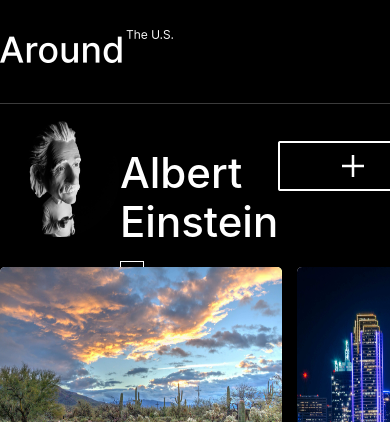
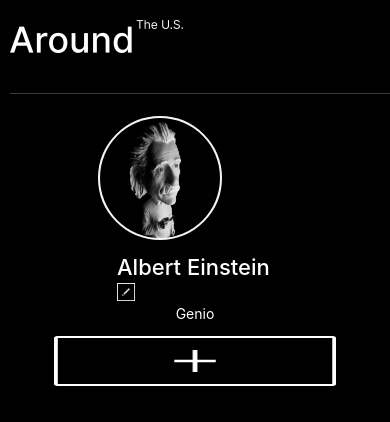
Before and after one commit to alfonsocastrojesus/web_project_around, a plain HTML site: page index.html in a window 390 px wide. Shown: the top 422 px of the page. Drawn offline with Linux system fonts and the light colour scheme.

```diff
--- a/blocks/header..css
+++ b/blocks/header..css
@@ -8,3 +8,15 @@
   padding-top: 20px;
   margin-top: 10px;
 }
+@media screen and (min-width: 320px) and (max-width: 879px) {
+  .header {
+    min-width: 320px;
+    margin: auto;
+    padding: 0 10px 0 10px;
+  }
+  .header__image {
+    min-width: 300px;
+    min-height: 56px;
+    margin: auto;
+  }
+}
--- a/blocks/page.css
+++ b/blocks/page.css
@@ -1,5 +1,5 @@
 body {
-  background-color: antiquewhite;
+  background-color: #000;
 }
 
 .page {
--- a/blocks/places.css
+++ b/blocks/places.css
@@ -47,3 +47,12 @@
   margin-top: 25px;
   margin-right: 20px;
 }
+
+@media screen and (min-width: 320px) and (max-width: 879px) {
+  .places {
+    display: flex;
+    flex-direction: column;
+    column-gap: 10px;
+    margin: 40px 20px 0 20px;
+  }
+}
--- a/blocks/profile.css
+++ b/blocks/profile.css
@@ -14,6 +14,8 @@
   height: 120px;
   border-radius: 50%;
   margin-top: 10px;
+  background-color: whitesmoke;
+  border: solid whitesmoke 2px;
 }
 .profile__text {
   font-family: "Inter", sans-serif;
@@ -56,3 +58,44 @@
   width: 150px;
   height: 50px;
 }
+@media screen and (min-width: 320px) and (max-width: 879px) {
+  .profile {
+    display: flex;
+    flex-direction: column;
+    justify-content: center;
+    max-height: 288px;
+  }
+  .profile__image {
+    display: flex;
+    justify-content: center;
+    align-items: center;
+    margin-left: 100px;
+    margin-top: 20px;
+  }
+  .profile__text {
+    margin: auto;
+    max-width: 196px;
+  }
+  .profile__name {
+    font-size: 22px;
+    font-weight: 500;
+    max-width: 196px;
+    padding-left: 20px;
+  }
+  .button__edit-image {
+    display: block;
+    width: 18px;
+    height: 18px;
+  }
+  .profile__description {
+    max-width: 282px;
+    font-size: 14px;
+    font-weight: 400;
+    text-align: center;
+  }
+  .button__add-image {
+    display: block;
+    width: 282px;
+    height: 50px;
+  }
+}
```
